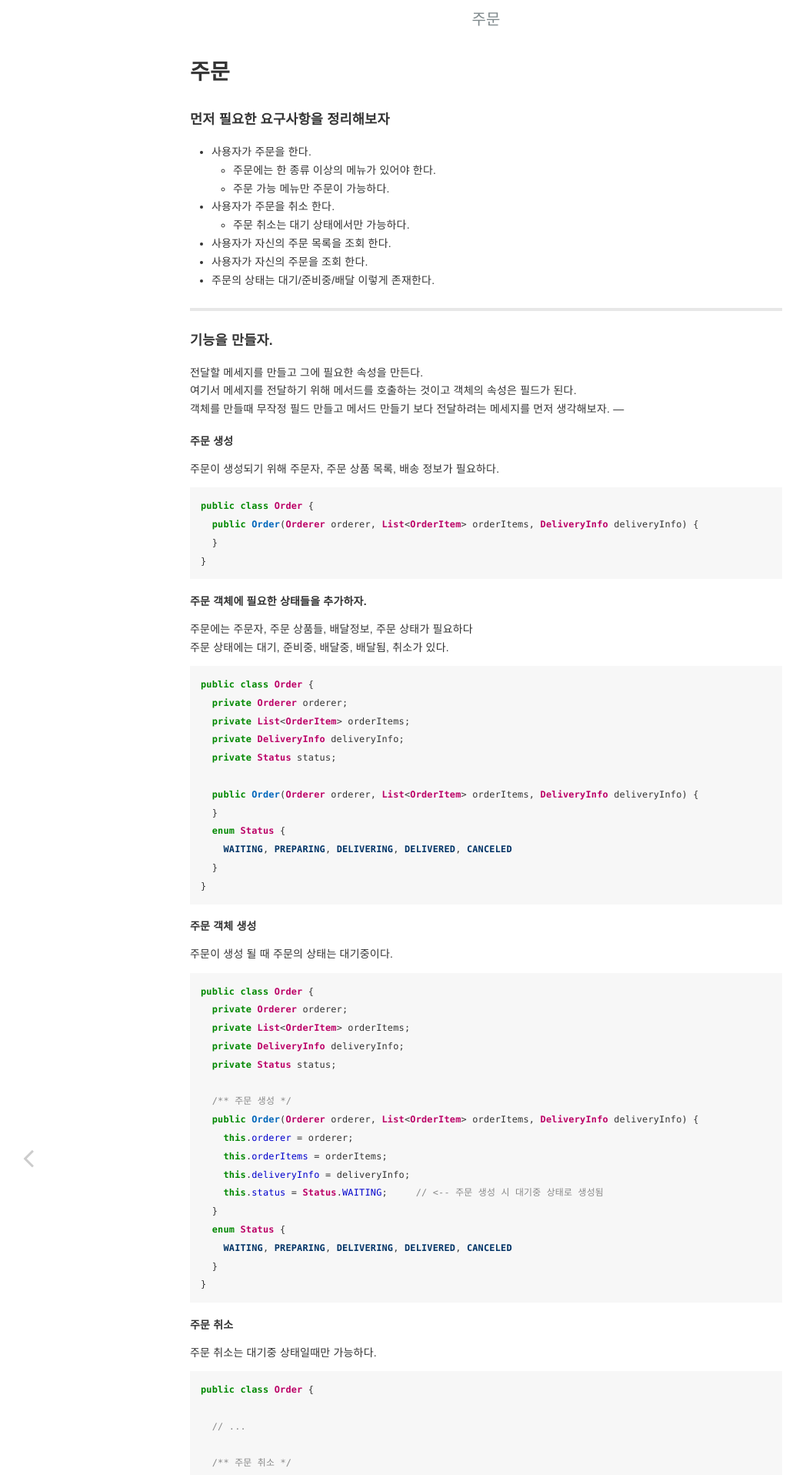
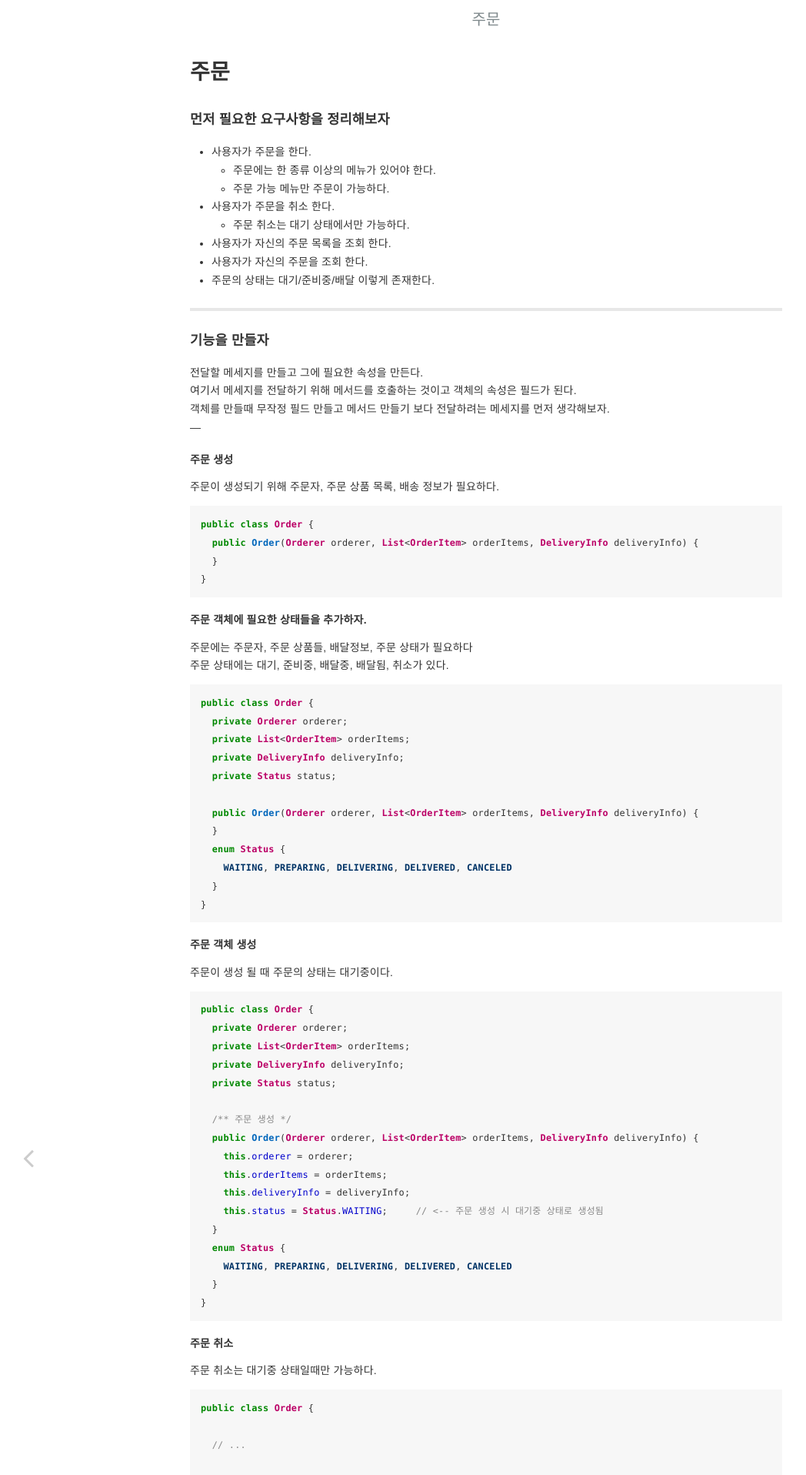
Before and after one commit to ByeongUkChoi/ddd-study, a Jekyll site: the page built from docs/_posts/2021-03-08-order.md, in a window 1280 px wide. Shown: the top 1916 px of the page at 77% size, without its empty margins (8-1056 px from the left). Built offline with Jekyll 4.4.1, drawn with Linux system fonts in a browser that asks for light colours.

Commit message:
Fix line

```diff
--- a/docs/_posts/2021-03-08-order.md
+++ b/docs/_posts/2021-03-08-order.md
@@ -16,7 +16,7 @@ layout: post
 - 주문의 상태는 대기/준비중/배달 이렇게 존재한다.
 
 ---
-#### 기능을 만들자.
+#### 기능을 만들자
 전달할 메세지를 만들고 그에 필요한 속성을 만든다.
 여기서 메세지를 전달하기 위해 메서드를 호출하는 것이고 객체의 속성은 필드가 된다.
 객체를 만들때 무작정 필드 만들고 메서드 만들기 보다 전달하려는 메세지를 먼저 생각해보자.
```
